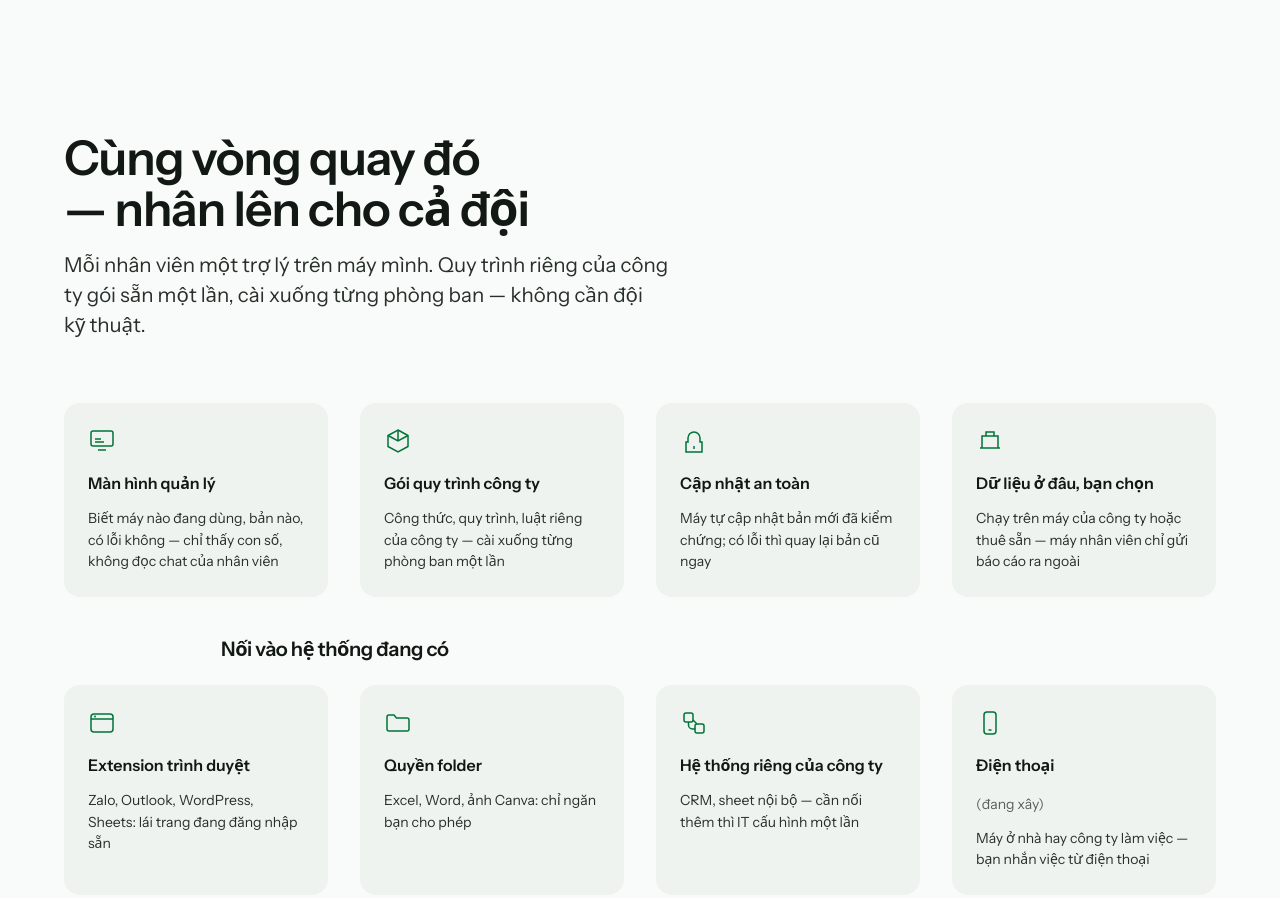
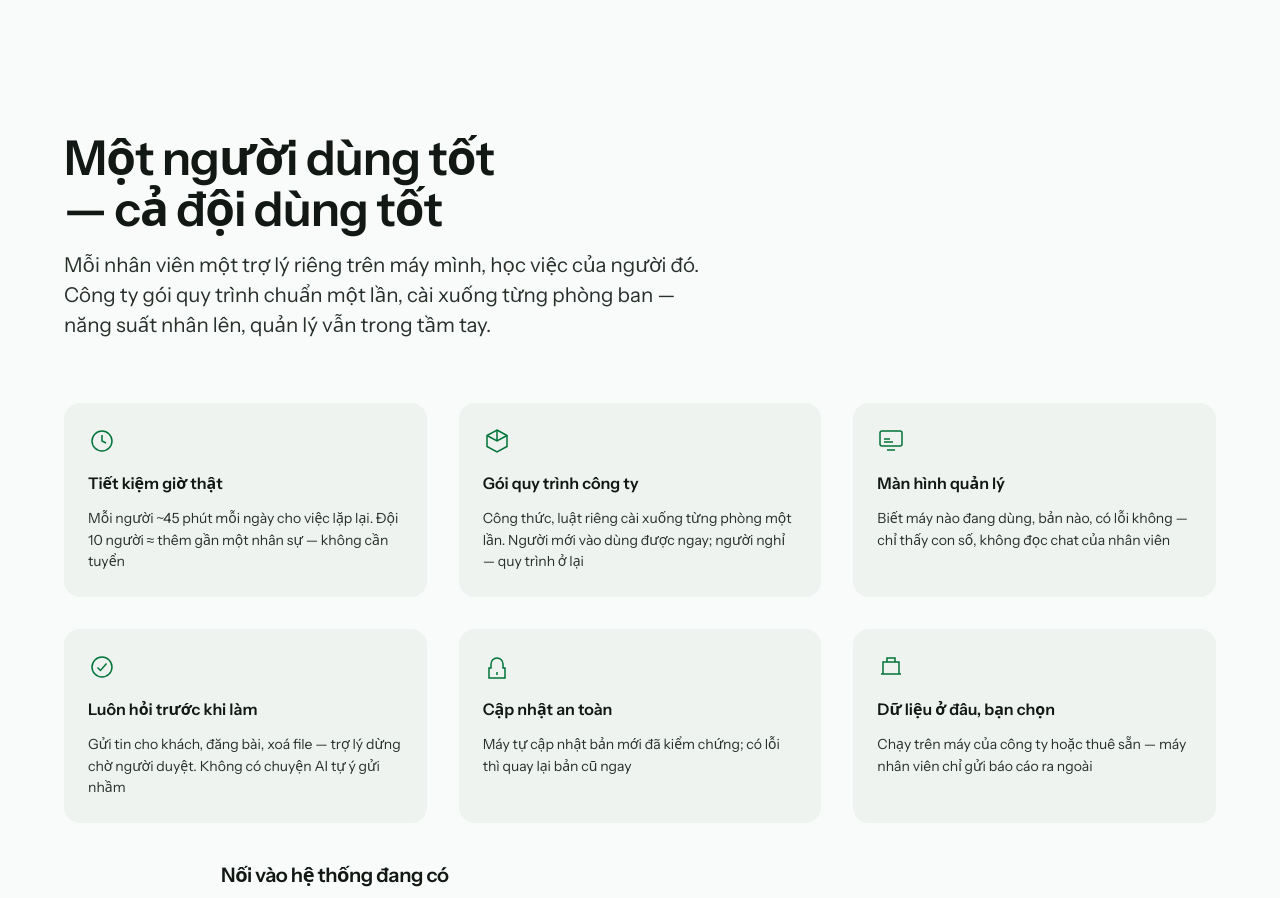
Before and after one commit to hieuspaceos/ai-assistant, a browser extension: page site/index.html in a window 1280 px wide. Shown: the part 2980-3878 px from the top of the page. Drawn offline with Linux system fonts and the light colour scheme.

Commit message:
site: rewrite B2B section around outcomes, pilot note

```diff
--- a/site/index.html
+++ b/site/index.html
@@ -16,7 +16,7 @@
 <link rel="preconnect" href="https://fonts.gstatic.com" crossorigin>
 <link href="https://fonts.googleapis.com/css2?family=Instrument+Sans:wght@400;500;600&family=JetBrains+Mono:wght@400&display=swap" rel="stylesheet">
 <link rel="icon" type="image/svg+xml" href="assets/logo.svg">
-<link rel="stylesheet" href="style.css?v=5">
+<link rel="stylesheet" href="style.css?v=6">
 <link rel="stylesheet" href="story.css?v=8">
 </head>
 <body>
@@ -205,18 +205,27 @@
   <!-- for companies -->
   <section class="section container" id="cho-cty">
     <div class="headblock">
-      <h2>Cùng vòng quay đó — nhân lên cho cả đội</h2>
-      <p class="lead">Mỗi nhân viên một trợ lý trên máy mình. Quy trình riêng của
-        công ty gói sẵn một lần, cài xuống từng phòng ban — không cần đội kỹ thuật.</p>
+      <h2>Một người dùng tốt — cả đội dùng tốt</h2>
+      <p class="lead">Mỗi nhân viên một trợ lý riêng trên máy mình, học việc của
+        người đó. Công ty gói quy trình chuẩn một lần, cài xuống từng phòng
+        ban — năng suất nhân lên, quản lý vẫn trong tầm tay.</p>
     </div>
-    <dl class="plugs">
+    <dl class="plugs plugs--3">
+      <div class="plug">
+        <dt><svg width="28" height="28" viewBox="0 0 28 28" fill="none" stroke="currentColor" stroke-width="1.5" aria-hidden="true"><circle cx="14" cy="14" r="10"/><path d="M14 8v6l4 2"/></svg>Tiết kiệm giờ thật</dt>
+        <dd>Mỗi người ~45 phút mỗi ngày cho việc lặp lại. Đội 10 người ≈ thêm gần một nhân sự — không cần tuyển</dd>
+      </div>
+      <div class="plug">
+        <dt><svg width="28" height="28" viewBox="0 0 28 28" fill="none" stroke="currentColor" stroke-width="1.5" aria-hidden="true"><path d="M14 3l10 5.5v11L14 25 4 19.5v-11z"/><path d="M14 3v11M4 8.5l10 5.5 10-5.5"/></svg>Gói quy trình công ty</dt>
+        <dd>Công thức, luật riêng cài xuống từng phòng một lần. Người mới vào dùng được ngay; người nghỉ — quy trình ở lại</dd>
+      </div>
       <div class="plug">
         <dt><svg width="28" height="28" viewBox="0 0 28 28" fill="none" stroke="currentColor" stroke-width="1.5" aria-hidden="true"><rect x="3" y="4" width="22" height="15" rx="2"/><path d="M10 23h8"/><path d="M7 12h6M7 15h9"/></svg>Màn hình quản lý</dt>
         <dd>Biết máy nào đang dùng, bản nào, có lỗi không — chỉ thấy con số, không đọc chat của nhân viên</dd>
       </div>
       <div class="plug">
-        <dt><svg width="28" height="28" viewBox="0 0 28 28" fill="none" stroke="currentColor" stroke-width="1.5" aria-hidden="true"><path d="M14 3l10 5.5v11L14 25 4 19.5v-11z"/><path d="M14 3v11M4 8.5l10 5.5 10-5.5"/></svg>Gói quy trình công ty</dt>
-        <dd>Công thức, quy trình, luật riêng của công ty — cài xuống từng phòng ban một lần</dd>
+        <dt><svg width="28" height="28" viewBox="0 0 28 28" fill="none" stroke="currentColor" stroke-width="1.5" aria-hidden="true"><circle cx="14" cy="14" r="10"/><path d="M9.5 14.5l3 3 6-7"/></svg>Luôn hỏi trước khi làm</dt>
+        <dd>Gửi tin cho khách, đăng bài, xoá file — trợ lý dừng chờ người duyệt. Không có chuyện AI tự ý gửi nhầm</dd>
       </div>
       <div class="plug">
         <dt><svg width="28" height="28" viewBox="0 0 28 28" fill="none" stroke="currentColor" stroke-width="1.5" aria-hidden="true"><path d="M20 11a6 6 0 0 0-12 0v4H6v10h16V15h-2z"/><path d="M14 19v3"/></svg>Cập nhật an toàn</dt>
@@ -257,6 +266,7 @@
         <textarea name="viec_can_lam" rows="3" placeholder="Đội bao nhiêu người, muốn trợ lý làm việc gì?" required></textarea>
         <button class="btn btn--primary" type="submit">Gửi thông tin</button>
       </form>
+      <p class="cty-note">Bắt đầu với 2-3 người trước — chưa cần triển khai cả công ty.</p>
     </div>
   </section>
 
--- a/site/style.css
+++ b/site/style.css
@@ -63,6 +63,7 @@
 .headblock .lead { margin-top: var(--space-md); color: var(--color-ink-2); }
 
 .plugs { display: grid; grid-template-columns: repeat(4, minmax(0, 1fr)); gap: var(--gap-columns); }
+.plugs--3 { grid-template-columns: repeat(3, minmax(0, 1fr)); }
 .plug { background: var(--color-paper-2); border-radius: var(--radius-card); padding: var(--space-lg); }
 .plug dt { font-weight: 600; font-size: var(--text-md); display: flex; flex-direction: column; gap: var(--space-md); }
 .plug dd { margin: var(--space-sm) 0 0; color: var(--color-ink-2); font-size: var(--text-sm); }
@@ -117,6 +118,7 @@
 
 /* company contact form */
 .cty-contact { margin-top: var(--space-xl); max-width: 40rem; }
+.cty-note { margin-top: var(--space-sm); font-size: var(--text-sm); color: var(--color-muted); }
 .cty-form { margin-top: var(--space-lg); display: flex; flex-direction: column; gap: var(--space-sm); }
 .cty-form input, .cty-form textarea { font: inherit; font-size: var(--text-md); color: var(--color-ink); background: var(--color-paper); border: var(--rule-hair) solid var(--color-rule); border-radius: var(--radius-card); padding: var(--space-sm) var(--space-md); }
 .cty-form input:focus, .cty-form textarea:focus { outline: 2px solid var(--color-accent); outline-offset: 1px; border-color: transparent; }
```
